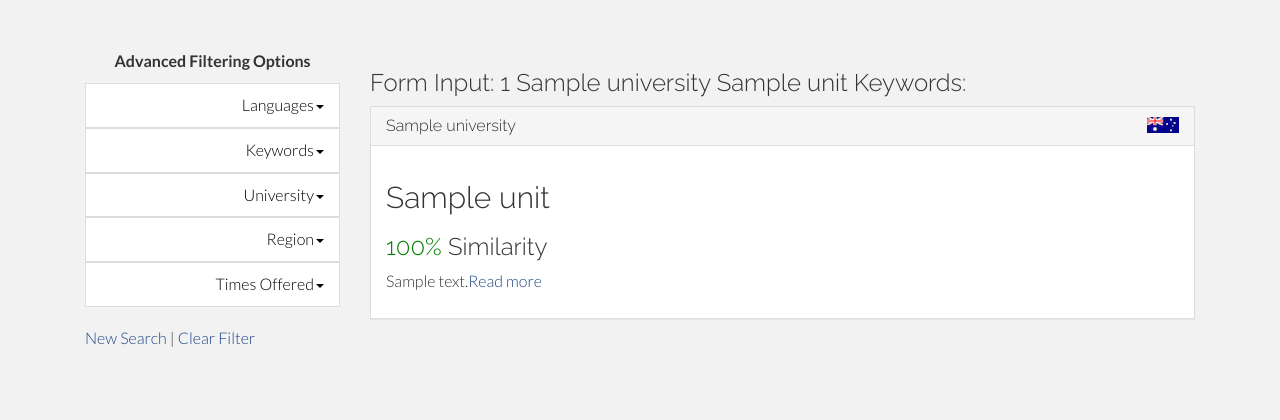
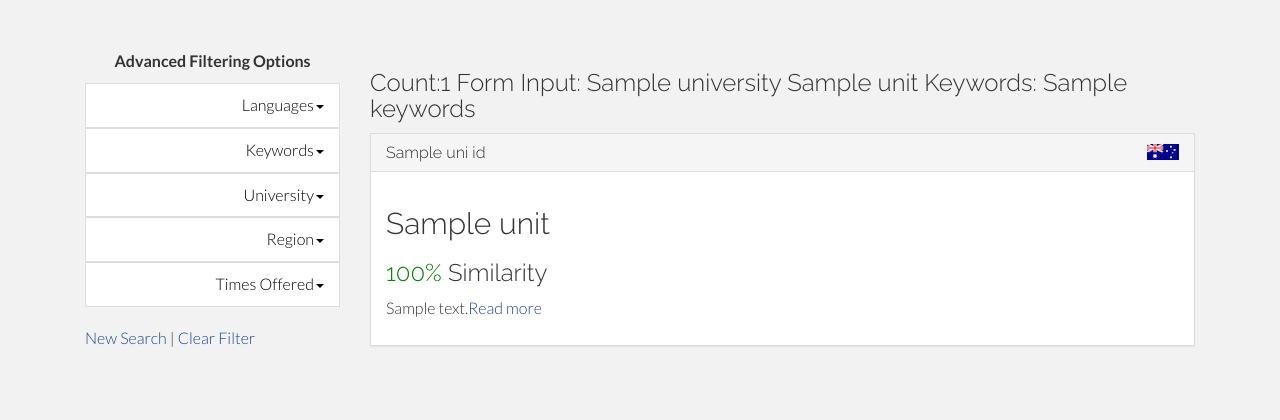
Before and after one commit to uwaunitmatching/live-webserver, a Django app: template app/templates/results.html in a window 1280 px wide. Shown: the part 50-470 px from the top of the page. Run offline with Django 3.2, Linux system fonts and the light colour scheme; the template is opened without the code that fills it: most values are stand-ins (such as "Sample title", 1, 10 or a date in 2020); some libraries are stand-ins or nearby versions.

Commit message:
University names are now displayed :)))))
Only took me 5 billion years,

```diff
--- a/app/templates/results.html
+++ b/app/templates/results.html
@@ -30,16 +30,16 @@
 
     <div class="col-md-9">
         {# Remember to comment this out later#}
-        <h3>Form Input: {{ object_list.count }} {{university}}  {{unit}}
-        Keywords:
+        <h3>Count:{{ object_list.count }} Form Input: {{university}}  {{unit}}
+        Keywords: {{ unitkeys.keywords }}
         </h3>
 
         {% for unit in units %}
-
         <div class="panel panel-default">
             <div class="panel-heading">
                 <h3 class="panel-title">
-                    {{ university }}
+                        {{ unit.uni_id.uni_name }}
+
                     <img align="right" src="{% static 'app/img/aust.png'' %}">
                 </h3>
             </div>
```
Also changed, not shown: app/views.py (+18 -6 lines).
